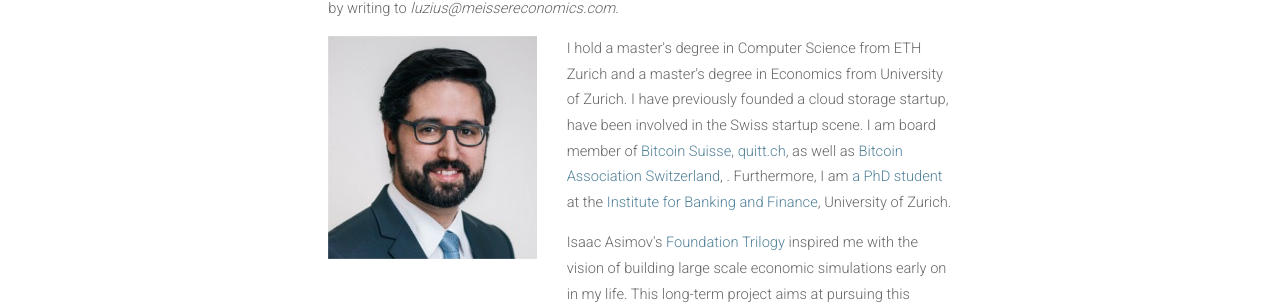
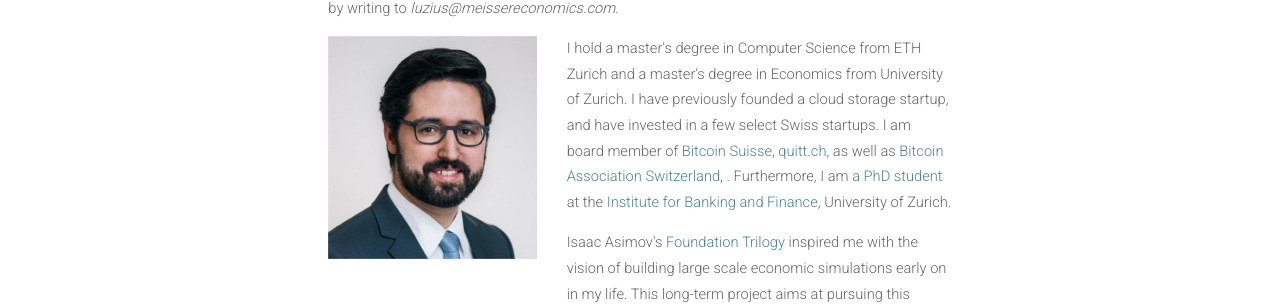
Before and after one commit to meisserecon/www, a Jekyll site: the page built from about.md, in a window 1280 px wide. Shown: the part 689-997 px from the top of the page. Built offline with Jekyll 4.4.1, drawn with Linux system fonts in a browser that asks for light colours; nearby versions of some CDN libraries.

Commit message:
no message

```diff
--- a/about.md
+++ b/about.md
@@ -5,7 +5,7 @@
 ---
 <p>Meisser Economics AG is a Swiss corporation domiziled in the Canton of Zurich. It was founded in 2016 with the purposes of research, education and consulting at the intersection of economics and computer science. At the moment, Luzius Meisser is its sole employee. You can get in touch by writing to <em>luzius@meissereconomics.com</em>.</p>
 
-<p><img src="/assets/images/luzius2.jpg" alt="" class="image left"> I hold a master's degree in Computer Science from ETH Zurich and a master's degree in Economics from University of Zurich. I have previously founded a cloud storage startup, have been involved in the Swiss startup scene. I am board member of <a href="http://bitcoinsuisse.ch">Bitcoin Suisse</a>, <a href="http://quitt.ch">quitt.ch</a>, as well as <a href="http://bitcoinassociation.ch/">Bitcoin Association Switzerland</a>, . Furthermore, I am <a href="http://www.phd-finance.uzh.ch/en/People/students/meisser.html">a PhD student</a> at the <a href="http://www.bf.uzh.ch/">Institute for Banking and Finance</a>, University of Zurich.</p>
+<p><img src="/assets/images/luzius2.jpg" alt="" class="image left"> I hold a master's degree in Computer Science from ETH Zurich and a master's degree in Economics from University of Zurich. I have previously founded a cloud storage startup, and have invested in a few select Swiss startups. I am board member of <a href="http://bitcoinsuisse.ch">Bitcoin Suisse</a>, <a href="http://quitt.ch">quitt.ch</a>, as well as <a href="http://bitcoinassociation.ch/">Bitcoin Association Switzerland</a>, . Furthermore, I am <a href="http://www.phd-finance.uzh.ch/en/People/students/meisser.html">a PhD student</a> at the <a href="http://www.bf.uzh.ch/">Institute for Banking and Finance</a>, University of Zurich.</p>
 
 <p>Isaac Asimov's <a href="https://en.wikipedia.org/wiki/Foundation_series">Foundation Trilogy</a> inspired me with the vision of building large scale economic simulations early on in my life. This long-term project aims at pursuing this vision. I strongly believe that coming from computer science, there are many low-hanging fruits to be picked in economics -- similar to the progress that has been made by mathematicians and physicists entering the field earlier. In particular, methods and tools from modern software engineering are well-suited to manage the organizational and technical complexity of building large-scale models.</p>
 
```
